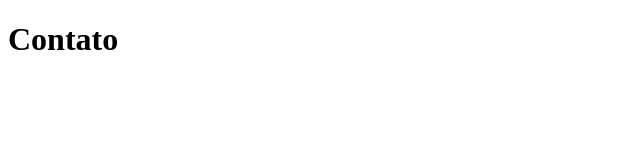
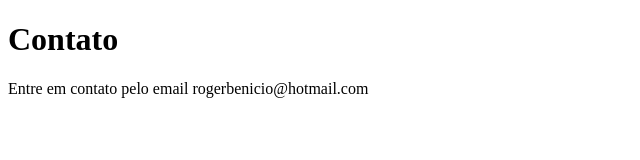
Before and after one commit to rogerbenicio/sistema-de-cadastro, a plain HTML site: page contato.html in a window 1280 px wide. Shown: the whole page, without its empty margins (0-640 px from the left). Drawn offline with Linux system fonts and the light colour scheme.

Commit message:
Adicionando email de contato

```diff
--- a/contato.html
+++ b/contato.html
@@ -8,5 +8,6 @@
 </head>
 <body>
     <h1>Contato</h1>
+    <p>Entre em contato pelo email rogerbenicio@hotmail.com</p>
 </body>
 </html>
```
